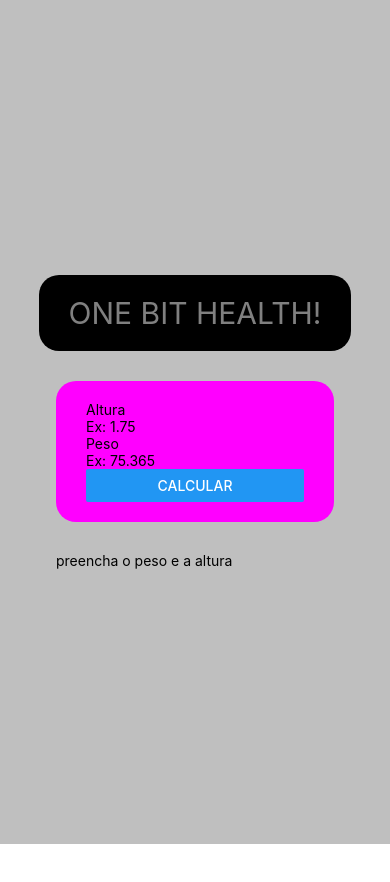
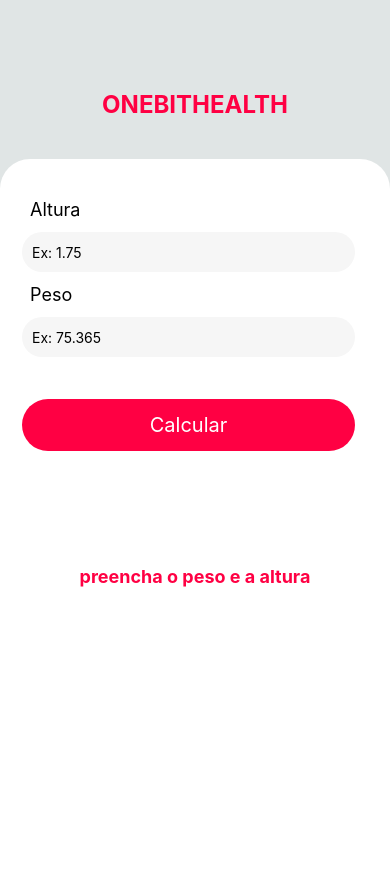
Before and after one commit to BigCouve/onebithealth, a React Native app: screen / in a window 390 px wide. Shown: the top 882 px of the page. Before the commit the page ends 844 px from the top, so only its background shows below. Built offline with nearby package versions, Linux system fonts and the light colour scheme.

Commit message:
Class 3: styling the onebithealth app

```diff
--- a/App.js
+++ b/App.js
@@ -1,13 +1,13 @@
 import { StatusBar } from 'expo-status-bar';
 import { StyleSheet, View } from 'react-native';
 import Title from './src/components/Title';
-import Main from './src/components/Main';
+import Form from './src/components/Form';
 
 export default function App() {
   return (
     <View style={styles.container}>
       <Title />
-      <Main />
+      <Form />
     </View>
   );
 }
@@ -15,8 +15,7 @@
 const styles = StyleSheet.create({
   container: {
     flex: 1,
-    backgroundColor: '#BFBFBF',
-    alignItems: 'center',
-    justifyContent: 'center',
+    backgroundColor: '#e0e5e5',
+    paddingTop: 80,
   },
 });
--- a/src/components/Form/ResultIMC/index.js
+++ b/src/components/Form/ResultIMC/index.js
@@ -1,18 +1,12 @@
 import React from "react";
-import { View, Text, StyleSheet} from "react-native";
+import { View, Text} from "react-native";
+import styles from "./style";
 
 export default function ResultIMC(props) {
     return(
-        <View style={styles.container}>
-            <Text>{props.messageResultIMC}</Text>
-            <Text>{props.resultIMC}</Text>
+        <View style={styles.resultIMC}>
+            <Text style={styles.information}>{props.messageResultIMC}</Text>
+            <Text style={styles.numberIMC}>{props.resultIMC}</Text>
         </View>
     );
 }
-
-const styles = StyleSheet.create({
-    container: {
-        marginTop: 30,
-    }
-
-})
--- /dev/null
+++ b/src/components/Form/ResultIMC/style.js
@@ -0,0 +1,24 @@
+import { StyleSheet } from "react-native";
+
+const styles = StyleSheet.create({
+    resultIMC: {
+        flex: 1,
+        marginTop: 15,
+        paddingTop: 60,
+        borderRadius: 50,
+        alignItems: "center",
+        width: "100%",
+    },
+    numberIMC: {
+        fontSize: 48,
+        color: "#FF0043",
+        fontWeight: "bold",
+    },
+    information: {
+        fontSize: 18,
+        color: "#FF0043",
+        fontWeight: "bold",
+    }
+})
+
+export default styles;
--- a/src/components/Form/index.js
+++ b/src/components/Form/index.js
@@ -1,6 +1,9 @@
 import React, {useState} from "react";
-import { TextInput, Text, View, Button, StyleSheet } from "react-native";
-import ResultIMC from "./ResultIMC"
+import { TextInput, Text, View, TouchableOpacity } from "react-native";
+import ResultIMC from "./ResultIMC";
+import styles from "./style";
+
+
 
 export default function Form() {
 
@@ -29,42 +32,35 @@
     }
 
     return(
-        <View>
-            <View style={styles.container}>
-                <Text>Altura</Text>
+        <View style={styles.formContext}>
+            <View style={styles.form}>
+                <Text style={styles.formLabel}>Altura</Text>
                 <TextInput
+                    style={styles.input}
                     onChangeText={setHeight}
                     value={height}
                     placeholder="Ex: 1.75"
                     keyboardType="numeric"
                 />
-                <Text>Peso</Text>
+                <Text style={styles.formLabel}>Peso</Text>
                 <TextInput
+                    style={styles.input}
                     onChangeText={setWeight}
                     value={weight}
                     placeholder="Ex: 75.365"
                     keyboardType="numeric"
                 />
-                <Button onPress={validationIMC} title={textButton}/>
+                <TouchableOpacity
+                    style={styles.buttonCalculator}
+                    onPress={() => {
+                        validationIMC();
+                    }}
+                >
+                    <Text style={styles.textButtonCalculator}>{textButton}</Text>
+                </TouchableOpacity>
             </View>
             <ResultIMC messageResultIMC={messageIMC} resultIMC={imc} />
-            <View></View>
-            <View></View>
+
         </View>
     );
 }
-
-const styles = StyleSheet.create({
-    container: {
-        backgroundColor: '#FF00FF',
-        borderRadius: 20,
-        paddingTop: 20,
-        paddingBottom: 20,
-        paddingLeft: 30,
-        paddingRight: 30,
-    },
-    title: {
-        color: 'gray',
-        fontSize: 30,
-    }
-})
--- /dev/null
+++ b/src/components/Form/style.js
@@ -0,0 +1,50 @@
+import { StyleSheet } from "react-native";
+
+const styles = StyleSheet.create({
+    formContext: {
+        width: "100%",
+        height: "100%",
+        bottom: 0,
+        backgroundColor: "#FFFFFF",
+        alignItems: "center",
+        borderTopLeftRadius: 30,
+        borderTopRightRadius: 30,
+        marginTop: 30,
+    },
+    form: {
+       width: "100%",
+       height: "auto",
+       marginTop: 30,
+       padding: 10,
+    },
+    formLabel: {
+        color: 'black',
+        fontSize: 18,
+        paddingLeft: 20,
+    },
+    input: {
+        width: "90%",
+        borderRadius: 50,
+        backgroundColor: "#f6f6f6",
+        height: 40,
+        margin: 12,
+        paddingLeft: 10,
+    },
+    buttonCalculator: {
+        borderRadius: 50,
+        alignItems: "center",
+        justifyContent: "center",
+        width: "90%",
+        backgroundColor: "#FF0043",
+        paddingTop: 14,
+        paddingBottom: 14,
+        marginLeft: 12,
+        margin: 30,
+    },
+    textButtonCalculator: {
+        fontSize: 20,
+        color: "#ffffff",
+    }
+})
+
+export default styles;
--- a/src/components/Main/index.js
+++ /dev/null
@@ -1,16 +0,0 @@
-import React from "react";
-import { View, StyleSheet } from "react-native";
-import Form from "../Form";
-export default function Main() {
-    return(
-        <View style={styles.container}>
-            <Form/>
-        </View>
-    );
-}
-
-const styles = StyleSheet.create({
-    container: {
-        marginTop: 30,
-    }
-})
--- a/src/components/Title/index.js
+++ b/src/components/Title/index.js
@@ -1,26 +1,11 @@
 import React from "react";
-import { View, Text, StyleSheet } from "react-native";
+import { View, Text } from "react-native";
+import styles from "./style";
 
 export default function Title() {
     return(
-        <View style={styles.container}>
-            <Text style={styles.title}>ONE BIT HEALTH!</Text>
+        <View style={styles.boxTitle}>
+            <Text style={styles.textTitle}>ONEBITHEALTH</Text>
         </View>
     );
 }
-
-const styles = StyleSheet.create({
-    container: {
-        backgroundColor: 'black',
-        borderRadius: 20,
-        paddingTop: 20,
-        paddingBottom: 20,
-        paddingLeft: 30,
-        paddingRight: 30,
-
-    },
-    title: {
-        color: 'gray',
-        fontSize: 30,
-    }
-})
--- /dev/null
+++ b/src/components/Title/style.js
@@ -0,0 +1,16 @@
+import { StyleSheet } from "react-native";
+
+const styles = StyleSheet.create({
+    boxTitle: {
+        alignItems: 'center',
+        justifyContent: 'center',
+        padding: 10,
+    },
+    textTitle: {
+        color: '#FF0043',
+        fontSize: 24,
+        fontWeight: 'bold',
+    }
+})
+
+export default styles;
```
